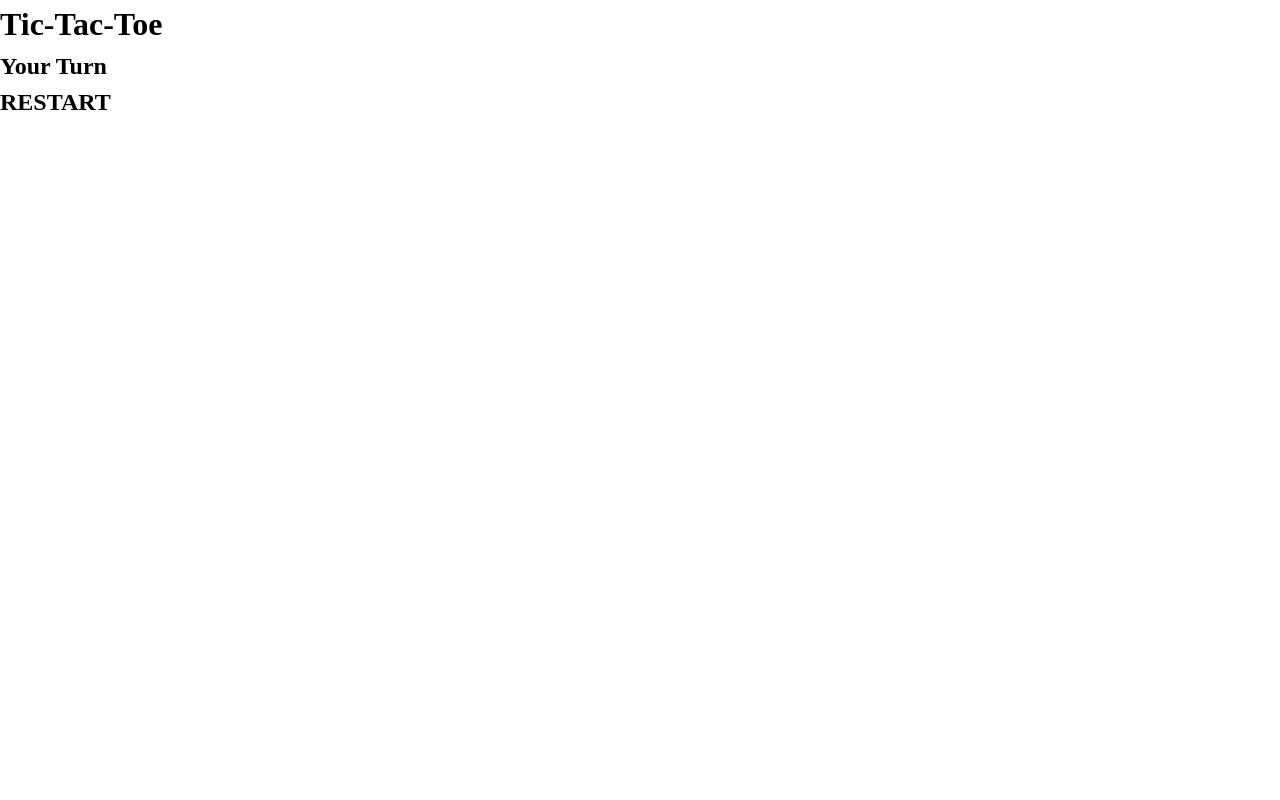
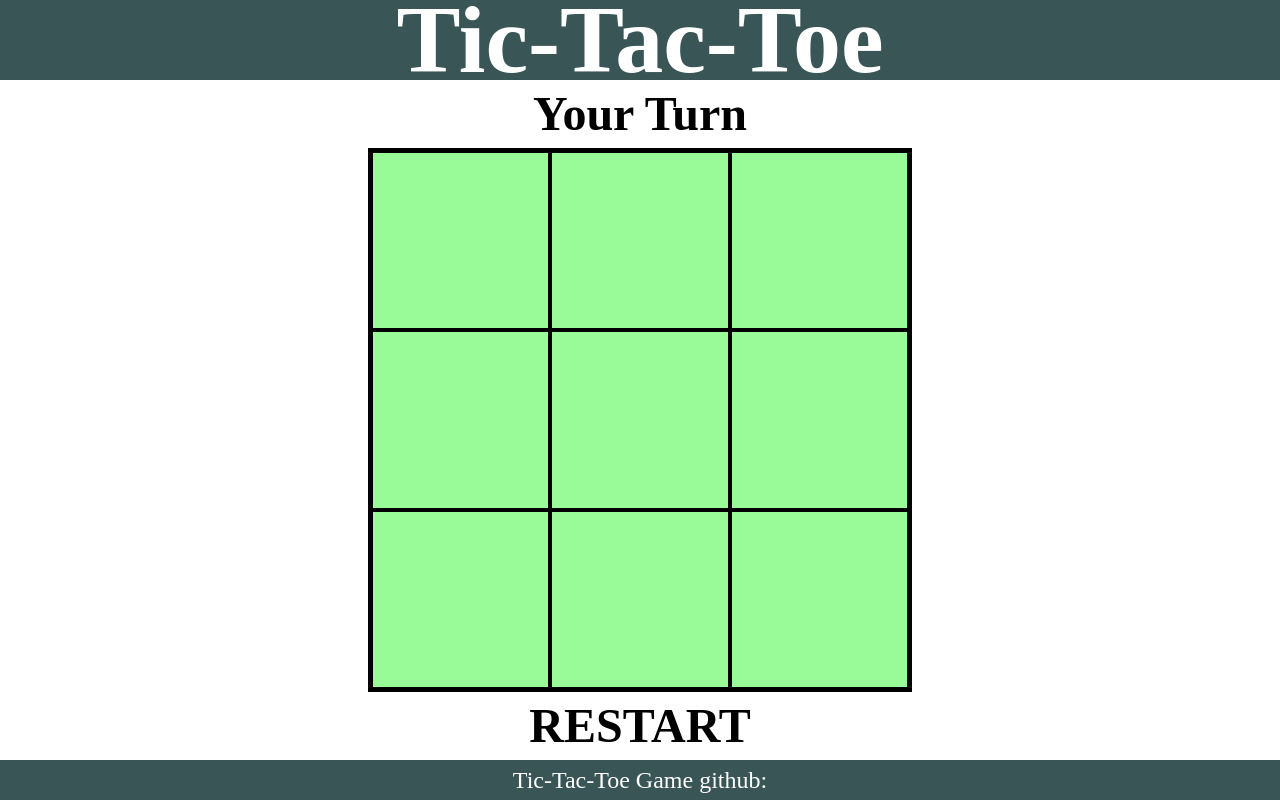
Before and after one commit to VycMajoris/Tic-Tac-Toe, a website: page index.html in a window 1280 px wide. Drawn offline with Linux system fonts and the light colour scheme.

Commit message:
Add layout of the page.

```diff
--- a/index.html
+++ b/index.html
@@ -6,7 +6,7 @@
     <meta name="viewport" content="width=device-width, initial-scale=1.0" />
     <title>Tic-Tac-Toe</title>
     <link rel="stylesheet" href="style.css" />
-    <script src="script.js"></script>
+    <script src="script.js" defer></script>
   </head>
   <body>
     <div class="container">
@@ -17,12 +17,12 @@
         <div>
           <h2>Your Turn</h2>
         </div>
-        <div class="gameboardGrid"></div>
+        <div class="gameBoardGrid"></div>
         <div>
           <h2>RESTART</h2>
         </div>
       </main>
-      <footer></footer>
+      <footer>Tic-Tac-Toe Game github:</footer>
     </div>
   </body>
 </html>
--- a/script.js
+++ b/script.js
@@ -0,0 +1,10 @@
+const gameBoardGrid = document.querySelector(".gameBoardGrid");
+
+// eslint-disable-next-line no-plusplus
+for (let i = 0; i < 9; i++) {
+  const gameBoardCell = document.createElement("div");
+  gameBoardCell.style.border = "2px solid black";
+
+  gameBoardCell.setAttribute("class", "gameBoardCell");
+  gameBoardGrid.append(gameBoardCell);
+}
--- a/style.css
+++ b/style.css
@@ -1,3 +1,7 @@
+:root {
+  --cell-bg-color: palegreen;
+}
+
 *,
 *::before,
 *::after {
@@ -16,6 +20,7 @@ body {
 body {
   line-height: 1.5;
   -webkit-font-smoothing: antialiased;
+  color: white;
 }
 
 img,
@@ -48,3 +53,55 @@ h6 {
 #__next {
   isolation: isolate;
 }
+
+/********* Main Container **********/
+
+.container {
+  height: inherit;
+  display: grid;
+  grid-template-rows: 10% 1fr 5%;
+}
+
+/********* HEADER *********/
+
+header,
+footer {
+  background-color: rgb(57, 85, 85);
+  display: flex;
+  justify-content: center;
+  align-items: center;
+}
+
+header {
+  font-size: 3rem;
+}
+
+footer {
+  text-align: center;
+  font-size: 1.5rem;
+}
+
+/********* MAIN  **********/
+
+main {
+  display: grid;
+  grid-template-rows: 10% 1fr 10%;
+  place-items: center;
+  font-size: 2rem;
+  color: black;
+}
+
+/********** Gameboard *********/
+
+.gameBoardGrid {
+  height: 100%;
+  aspect-ratio: 1/1;
+  border: 3px solid black;
+  display: grid;
+  grid-template-columns: 1fr 1fr 1fr;
+  background-color: var(--cell-bg-color);
+}
+
+.gameBoardCell:hover {
+  background-color: red;
+}
```
